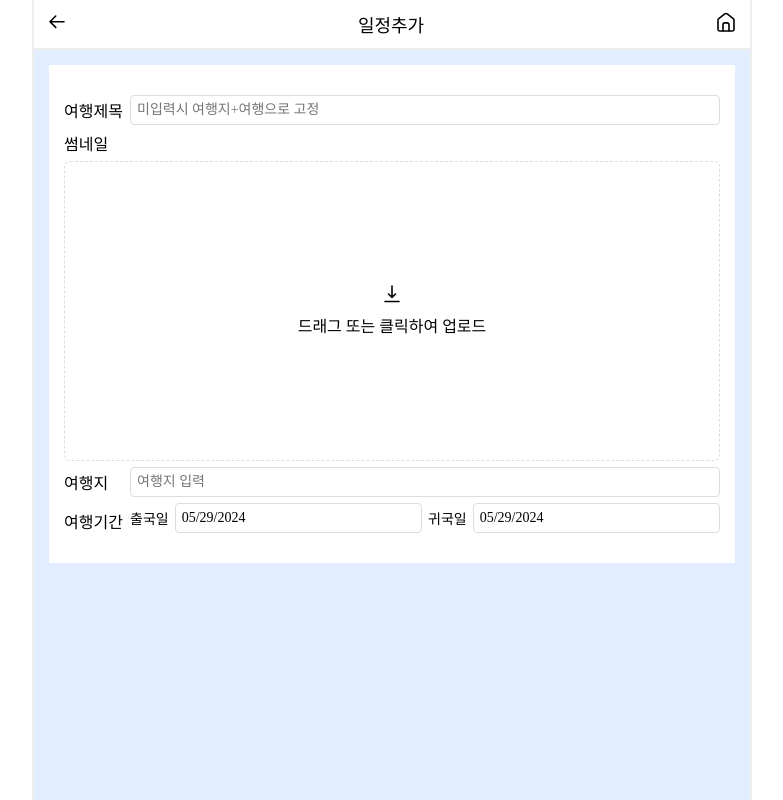
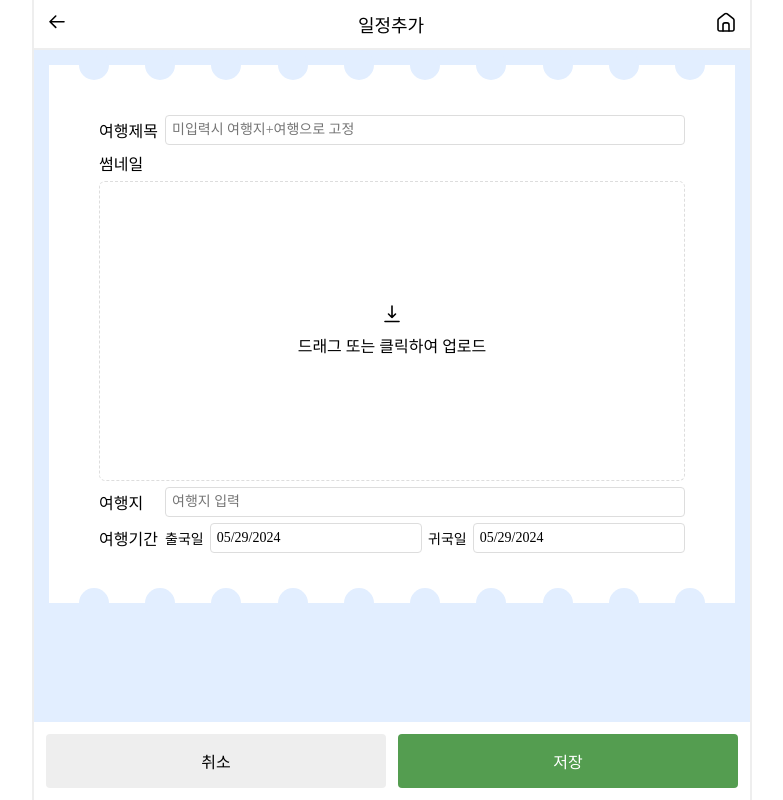
Before and after one commit to dustmzmfla/crud, a React (Create React App) app: page /schedule in a window 1280 px wide. Shown: the whole page, without its empty margins (248-1031 px from the left). Built offline with nearby package versions, Linux system fonts and the light colour scheme; a web font is replaced by a local one.

Commit message:
썸네일 미리보기 수정

```diff
--- a/src/App.js
+++ b/src/App.js
@@ -8,6 +8,7 @@ import { useState } from "react";
 
 const StyleCss = styled.div`
   .index {
+    position: relative;
     width: 720px;
     margin: auto;
     min-height: 100vh;
--- a/src/components/addForm/index.js
+++ b/src/components/addForm/index.js
@@ -10,11 +10,37 @@ const StyleCss = styled.div`
     form {
         position: relative;
         background-color :#fff;
-        padding: 30px 15px;
+        padding: 50px;
         margin: 15px;
         display: flex;
         flex-direction: column;
+        height: 100%;
         gap: 6px;
+
+        .holes {
+            position: absolute;
+            display: flex;
+            width: 100%;
+            left: 0;
+            padding: 0 30px;
+            justify-content: space-between;
+
+            &.hole01 {
+                top: -15px;
+            }
+
+            &.hole02 {
+                bottom: -15px;
+            }
+
+            div {
+                width: 30px;
+                height: 30px;
+                border-radius: 100px;
+                background-color: #e2eeff;
+                flex: none;
+            }
+        }
 
         .formContents {
             display: flex;
@@ -89,9 +115,43 @@ const StyleCss = styled.div`
             flex-direction: column;
             gap: 6px;
             label {
-                width: 60px;
                 flex: none;
                 font-weight: 500;
+            }
+        }
+    }
+
+    .footerBtn {
+        position: absolute;
+        bottom: 0;
+        width: 100%;
+        background-color: #fff;
+        display: flex;
+        gap: 12px;
+        padding: 12px;
+
+        button {
+            position: relative;
+            transition: all 0.25s;
+            padding: 15px 0;
+            width: 50%;
+            border-radius: 4px;
+            font-size: 16px;
+            cursor: pointer;
+
+            &#cancleBtn {
+                background-color: #eee;
+                &:hover {
+                    background-color: #d1d0d0;
+                }
+            }
+
+            &#confirmBtn {
+                background-color: #549d50;
+                color: #fff;
+                &:hover {
+                    background-color: #437f40;
+                }
             }
         }
     }
@@ -105,24 +165,47 @@ const AddForm = (props) => {
     const [startDate, setStartDate] = useState(new Date());
     const [endDate, setEndDate] = useState(new Date());
 
+    const [form, setForm] = useState({
+        title: '',
+        thumbNail: '',
+        location: '',
+        period: '',
+    });
+
+    useEffect(()=>{
+        console.log(form)
+    }, [form])
+
     return (
         <StyleCss>
             <form method="post">
+                <div className="holes hole01">
+                    <div></div>
+                    <div></div>
+                    <div></div>
+                    <div></div>
+                    <div></div>
+                    <div></div>
+                    <div></div>
+                    <div></div>
+                    <div></div>
+                    <div></div>
+                </div>
+
                 <div className="formContents">
                     <label className="contentsTitle">여행제목</label>
-                    <input type="text" placeholder="미입력시 여행지+여행으로 고정"></input>
+                    <input type="text" placeholder="미입력시 여행지+여행으로 고정" value={form.title} onChange={e => setForm({...form, title: e.target.value})}></input>
                 </div>
 
                 <div className="thumbNail">
                     <label className="contentsTitle">썸네일</label>
-                    <ImageUpload/>
+                    <ImageUpload  value={form.thumbNail} setForm={e => setForm({...form, thumbNail: e.target.value})}/>
                 </div>
 
                 <div className="formContents">
                     <label className="contentsTitle">여행지</label>
                     <input type="text" placeholder="여행지 입력"></input>
                 </div>
-
 
 
                 <div className="formContents">
@@ -153,7 +236,25 @@ const AddForm = (props) => {
                         </li>
                     </ul>
                 </div>
+
+                <div className="holes hole02">
+                    <div></div>
+                    <div></div>
+                    <div></div>
+                    <div></div>
+                    <div></div>
+                    <div></div>
+                    <div></div>
+                    <div></div>
+                    <div></div>
+                    <div></div>
+                </div>
             </form>
+
+            <div className="footerBtn">
+                <button type="button" id="cancleBtn">취소</button>
+                <button type="button" id="confirmBtn">저장</button>
+            </div>
         </StyleCss>
     )
 }
--- a/src/pages/imageUpload/index.js
+++ b/src/pages/imageUpload/index.js
@@ -1,6 +1,6 @@
 import styled from "styled-components";
 import UploadBtn from "../../svgs/uploadBtn";
-import { useState } from "react";
+import { useEffect, useState } from "react";
 import InformationIcon from "../../svgs/informationIcon";
 
 
@@ -19,17 +19,18 @@ const StyleCss = styled.div`
         }
 
         label {
-            position: relative;
-            transition: all 0.25s;
+            position: absolute;
             width: 100%;
             height: 100%;
-            cursor: pointer;
+            text-align: center;
 
-            text-align: center;
-            &.active {
-                background-color: #f5f5f5;
-                border: 1px dashed #549d50;
+            img {
+                width: 100%;
+                height: 100%;
+                object-fit: contain;
+                cursor: pointer;
             }
+
             > div {
                 display: flex;
                 align-items: center;
@@ -38,11 +39,7 @@ const StyleCss = styled.div`
                 gap: 6px;
                 width: 100%;
                 height: 100%;
-                img {
-                    width: 100%;
-                    height: 100%;
-                    object-fit: contain;
-                }
+                cursor: pointer;
             }
             p {
                 font-weight: 300;
@@ -56,7 +53,7 @@ const StyleCss = styled.div`
 `;
 
 
-const ImageUpload = () => {
+const ImageUpload = (props) => {
     // 이미지 유효성 검사
     const [ error, setError ] = useState(false);
 
@@ -81,7 +78,6 @@ const ImageUpload = () => {
     // 이미지 미리보기
     const [ preview, setPreview ] = useState(false);
     function imgUpload (file){
-        const test = document.querySelector('#preview');
         const route = URL.createObjectURL(file);
         document.querySelector('#preview').src = route;
     }
@@ -101,10 +97,16 @@ const ImageUpload = () => {
 
     function handleDrop(e){
         e.preventDefault();
+        const file = e.dataTransfer.files[0];
 
-        const file = e.dataTransfer.files[0];
-        checkImage(file);
-        fileInfo(file);
+        if ( file.type.includes === 'image' ) {
+            checkImage(file);
+            fileInfo(file);
+        }else {
+            setError(true);
+            setPreview(false);
+            return false;
+        }
     }
 
     // 드래그 시 새창 뜨는거 방지
@@ -121,14 +123,12 @@ const ImageUpload = () => {
         <StyleCss>
             <div className="imageUpload">
                 <label className={`${isActive ? 'active' : ''}`} htmlFor="upload" onDragOver={dragOver} onDragEnter={dragStart} onDragLeave={dragEnd} onDrop={handleDrop}>
+                    <img id="preview" alt="미리보기" className={preview === true ? '' : 'hide'}/>
                     { error === false ?
                         <>
                             <div className={preview === false ? '' : 'hide'}>
                                 <UploadBtn/>
                                 <p>드래그 또는 클릭하여 업로드</p>
-                            </div>
-                            <div className={preview === true ? '' : 'hide'}>
-                                <img id="preview" alt="미리보기" />
                             </div>
                         </>
                         :
@@ -139,9 +139,8 @@ const ImageUpload = () => {
                             </div>
                         </>
                         }
-
                 </label>
-                <input id="upload" type="file" name="imageurl" accept="image/*" onChange={clickUpload}/>
+                <input id="upload" type="file" name="imageurl" accept="image/*" onChange={clickUpload} value={props.value}/>
             </div>
         </StyleCss>
     )
```
